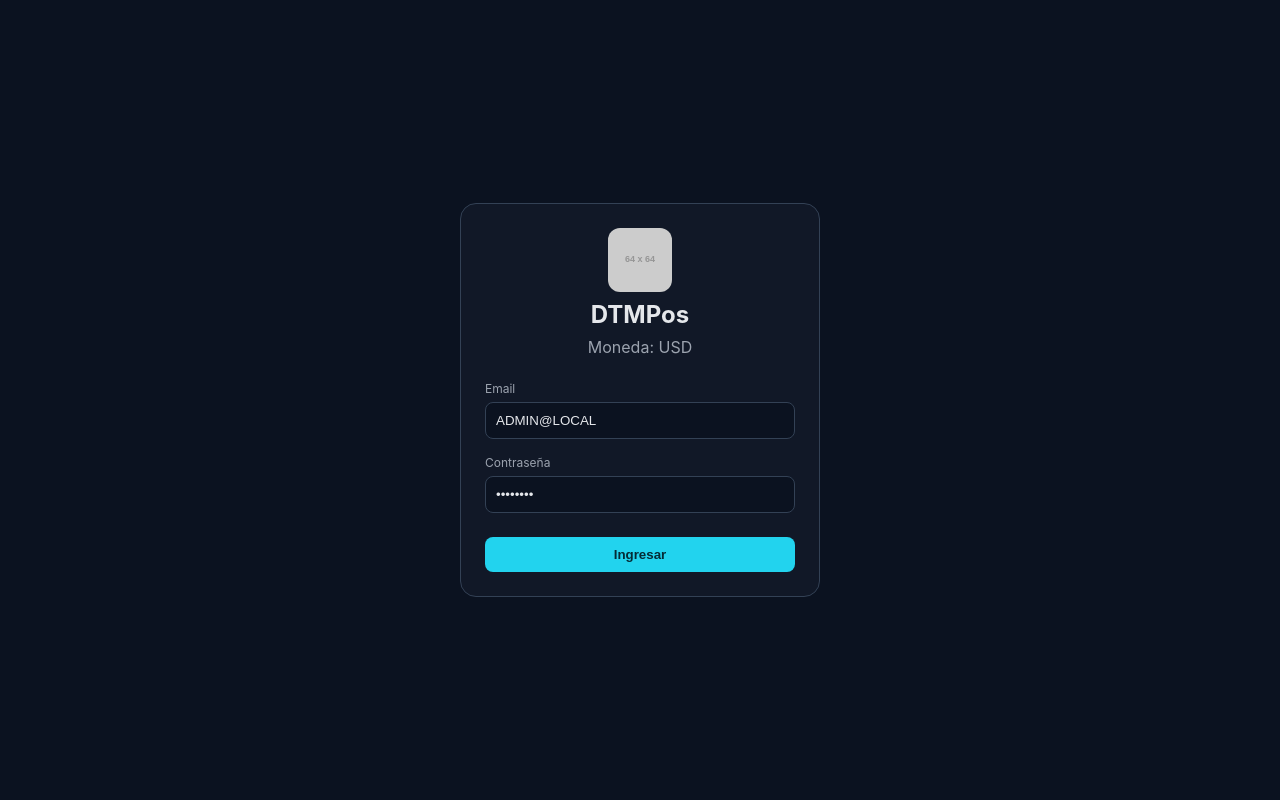
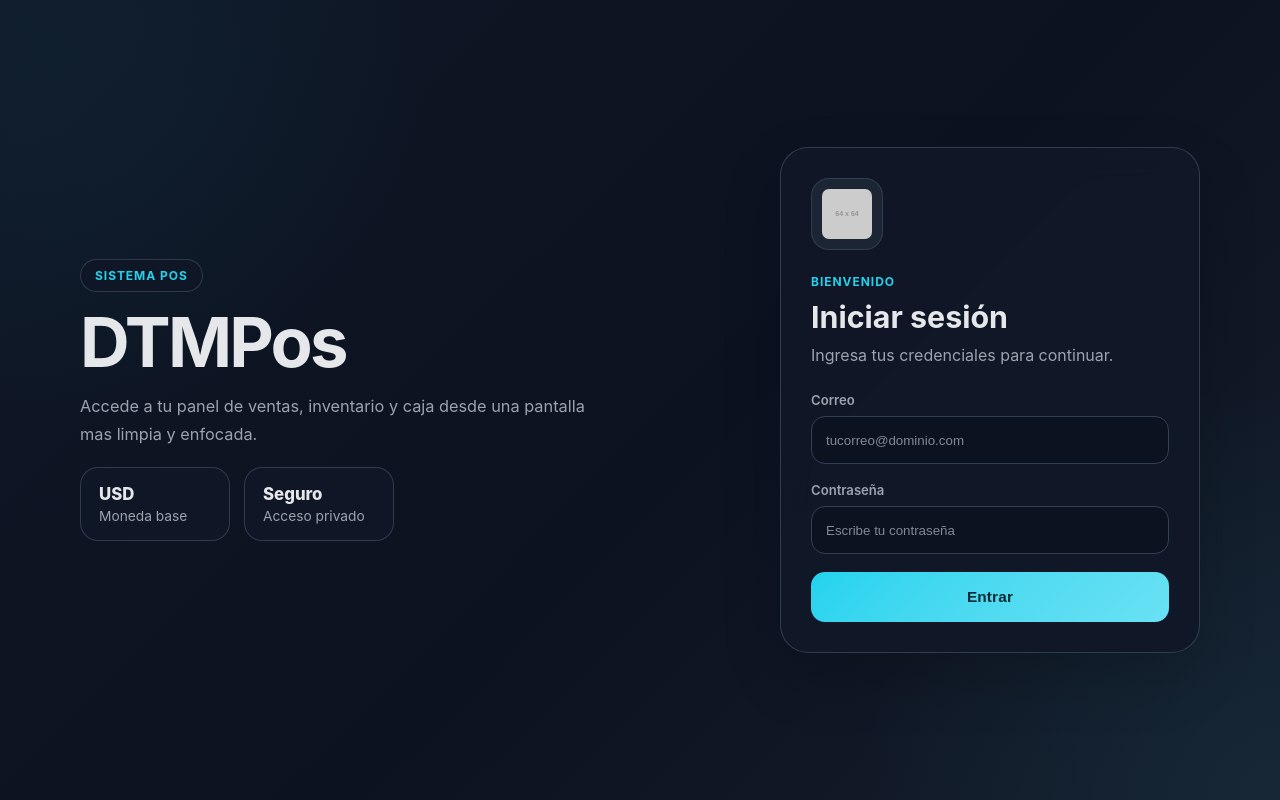
Before and after one commit to dtmmas/DTM_pos, a React (Vite) app in the folder client/: page /login in a window 1280 px wide. Built offline with nearby package versions, Linux system fonts and the light colour scheme; no server answers.

Commit message:
Refresh login screen experience

```diff
--- a/client/src/index.css
+++ b/client/src/index.css
@@ -155,6 +155,264 @@ input[type="file"]:focus {
 /* Login layout */
 .login { display:grid; place-items:center; height:100vh; padding:16px; }
 .login-card { width:360px; max-width:92vw; background: var(--card); border:1px solid var(--border); border-radius:16px; padding:24px; }
+
+.login-shell {
+  position: relative;
+  min-height: 100vh;
+  padding: 24px;
+  background:
+    radial-gradient(circle at top left, color-mix(in srgb, var(--accent) 14%, transparent), transparent 30%),
+    radial-gradient(circle at bottom right, color-mix(in srgb, var(--accent) 10%, transparent), transparent 28%),
+    var(--bg);
+  overflow: hidden;
+}
+
+.login-backdrop {
+  position: absolute;
+  inset: 0;
+  background:
+    linear-gradient(135deg, color-mix(in srgb, var(--card) 68%, transparent), transparent 55%),
+    linear-gradient(315deg, color-mix(in srgb, var(--surface) 52%, transparent), transparent 45%);
+  pointer-events: none;
+}
+
+.login-layout {
+  position: relative;
+  z-index: 1;
+  min-height: calc(100vh - 48px);
+  max-width: 1120px;
+  margin: 0 auto;
+  display: grid;
+  grid-template-columns: minmax(280px, 1fr) minmax(320px, 420px);
+  align-items: center;
+  gap: 32px;
+}
+
+.login-panel {
+  position: relative;
+}
+
+.login-panel--brand {
+  display: grid;
+  gap: 18px;
+  align-content: center;
+}
+
+.login-badge {
+  display: inline-flex;
+  width: fit-content;
+  padding: 8px 14px;
+  border-radius: 999px;
+  background: color-mix(in srgb, var(--card) 82%, transparent);
+  border: 1px solid color-mix(in srgb, var(--border) 85%, transparent);
+  color: var(--accent);
+  font-size: 12px;
+  font-weight: 700;
+  letter-spacing: 0.08em;
+  text-transform: uppercase;
+}
+
+.login-title {
+  margin: 0;
+  font-size: clamp(2.3rem, 6vw, 4.3rem);
+  line-height: 0.95;
+  letter-spacing: -0.04em;
+}
+
+.login-description {
+  max-width: 540px;
+  margin: 0;
+  color: var(--muted);
+  font-size: 1.02rem;
+  line-height: 1.7;
+}
+
+.login-highlights {
+  display: flex;
+  gap: 14px;
+  flex-wrap: wrap;
+}
+
+.login-highlight {
+  min-width: 150px;
+  padding: 16px 18px;
+  border-radius: 18px;
+  border: 1px solid color-mix(in srgb, var(--border) 90%, transparent);
+  background: color-mix(in srgb, var(--card) 88%, transparent);
+  backdrop-filter: blur(10px);
+}
+
+.login-highlight-value {
+  display: block;
+  font-size: 1.05rem;
+  font-weight: 800;
+  color: var(--text);
+}
+
+.login-highlight-label {
+  display: block;
+  margin-top: 4px;
+  color: var(--muted);
+  font-size: 0.86rem;
+}
+
+.login-panel--form {
+  display: flex;
+  justify-content: center;
+}
+
+.login-card-modern {
+  width: 100%;
+  padding: 30px;
+  border-radius: 28px;
+  border: 1px solid color-mix(in srgb, var(--border) 92%, transparent);
+  background: color-mix(in srgb, var(--card) 90%, transparent);
+  box-shadow: 0 24px 60px rgba(0, 0, 0, 0.16);
+  backdrop-filter: blur(16px);
+}
+
+.login-logo {
+  width: 72px;
+  height: 72px;
+  object-fit: contain;
+  border-radius: 18px;
+  margin-bottom: 18px;
+  background: color-mix(in srgb, var(--surface) 84%, transparent);
+  border: 1px solid color-mix(in srgb, var(--border) 88%, transparent);
+  padding: 10px;
+}
+
+.login-copy {
+  margin-bottom: 24px;
+}
+
+.login-copy h2 {
+  margin: 0 0 8px;
+  font-size: 1.9rem;
+}
+
+.login-copy p {
+  margin: 0;
+  color: var(--muted);
+  line-height: 1.6;
+}
+
+.login-eyebrow {
+  margin-bottom: 8px !important;
+  color: var(--accent) !important;
+  text-transform: uppercase;
+  letter-spacing: 0.08em;
+  font-size: 12px;
+  font-weight: 700;
+}
+
+.login-form {
+  display: grid;
+  gap: 18px;
+}
+
+.login-field {
+  display: grid;
+  gap: 8px;
+}
+
+.login-field label {
+  margin: 0;
+  color: var(--muted);
+  font-size: 0.82rem;
+  font-weight: 600;
+}
+
+.login-field input {
+  min-height: 48px;
+  padding: 12px 14px;
+  border-radius: 14px;
+  background: color-mix(in srgb, var(--modal) 92%, transparent);
+  transition: border-color 0.2s ease, box-shadow 0.2s ease, transform 0.2s ease;
+}
+
+.login-field input::placeholder {
+  text-transform: none;
+  color: color-mix(in srgb, var(--muted) 82%, transparent);
+}
+
+.login-field input:focus {
+  outline: none;
+  border-color: color-mix(in srgb, var(--accent) 60%, var(--border));
+  box-shadow: 0 0 0 4px color-mix(in srgb, var(--accent) 18%, transparent);
+  transform: translateY(-1px);
+}
+
+.login-error {
+  padding: 12px 14px;
+  border-radius: 14px;
+  background: color-mix(in srgb, #ef4444 12%, transparent);
+  border: 1px solid color-mix(in srgb, #ef4444 35%, transparent);
+  color: #ef4444;
+  font-size: 0.92rem;
+}
+
+.login-submit {
+  min-height: 50px;
+  border-radius: 14px;
+  background: linear-gradient(135deg, var(--accent), color-mix(in srgb, var(--accent) 68%, #ffffff));
+  color: #052b35;
+  font-weight: 800;
+  font-size: 0.96rem;
+  letter-spacing: 0.01em;
+  transition: transform 0.2s ease, box-shadow 0.2s ease, opacity 0.2s ease;
+}
+
+.login-submit:hover:not(:disabled) {
+  transform: translateY(-1px);
+  box-shadow: 0 14px 30px color-mix(in srgb, var(--accent) 18%, transparent);
+}
+
+.login-submit:disabled {
+  opacity: 0.7;
+  cursor: wait;
+}
+
+@media (max-width: 900px) {
+  .login-layout {
+    grid-template-columns: 1fr;
+    gap: 20px;
+  }
+
+  .login-panel--brand {
+    text-align: center;
+    justify-items: center;
+  }
+
+  .login-highlights {
+    justify-content: center;
+  }
+}
+
+@media (max-width: 640px) {
+  .login-shell {
+    padding: 16px;
+  }
+
+  .login-layout {
+    min-height: calc(100vh - 32px);
+  }
+
+  .login-card-modern {
+    padding: 22px;
+    border-radius: 22px;
+  }
+
+  .login-highlights {
+    display: grid;
+    grid-template-columns: 1fr;
+    width: 100%;
+  }
+
+  .login-highlight {
+    min-width: 0;
+  }
+}
 
 .danger-btn {
   background: #ef4444;
--- a/client/src/pages/Login.tsx
+++ b/client/src/pages/Login.tsx
@@ -7,47 +7,84 @@ export default function Login() {
   const navigate = useNavigate()
   const { login } = useAuthStore()
   const config = useConfigStore(s => s.config)
-  const [email, setEmail] = useState('admin@local')
-  const [password, setPassword] = useState('admin123')
+  const [email, setEmail] = useState('')
+  const [password, setPassword] = useState('')
   const [error, setError] = useState<string | null>(null)
+  const [isSubmitting, setIsSubmitting] = useState(false)
 
   const onSubmit = async (e: React.FormEvent) => {
     e.preventDefault()
-    const ok = await login(email, password)
+    setError(null)
+    setIsSubmitting(true)
+    const ok = await login(email.trim(), password)
+    setIsSubmitting(false)
     if (ok) navigate('/')
     else setError('Credenciales inválidas')
   }
 
   return (
-    <div style={{ display: 'grid', placeItems: 'center', height: '100vh', padding: 16 }}>
-      <div style={{ width: 360, maxWidth: '92vw', background: 'var(--card)', border: '1px solid var(--border)', borderRadius: 16, padding: 24 }}>
-        {config?.logoUrl && <img src={config.logoUrl} alt="logo" style={{ width: 64, height: 64, borderRadius: 12, display: 'block', margin: '0 auto 8px' }} />}
-        <h1 style={{ textAlign: 'center', margin: '0 0 8px 0', fontSize: '1.5rem' }}>{config?.name ?? 'DTMPos'}</h1>
-        <p style={{ textAlign: 'center', margin: '0 0 24px 0', color: 'var(--muted)' }}>Moneda: {config?.currency ?? 'USD'}</p>
-        <form onSubmit={onSubmit}>
-          <label style={{ display: 'block', fontSize: 12, color: 'var(--muted)', marginBottom: 6 }}>Email</label>
+    <div className="login-shell">
+      <div className="login-backdrop" aria-hidden="true" />
+      <div className="login-layout">
+        <section className="login-panel login-panel--brand">
+          <div className="login-badge">Sistema POS</div>
+          <h1 className="login-title">{config?.name ?? 'DTMPos'}</h1>
+          <p className="login-description">
+            Accede a tu panel de ventas, inventario y caja desde una pantalla mas limpia y enfocada.
+          </p>
+          <div className="login-highlights">
+            <div className="login-highlight">
+              <span className="login-highlight-value">{config?.currency ?? 'USD'}</span>
+              <span className="login-highlight-label">Moneda base</span>
+            </div>
+            <div className="login-highlight">
+              <span className="login-highlight-value">Seguro</span>
+              <span className="login-highlight-label">Acceso privado</span>
+            </div>
+          </div>
+        </section>
+
+        <section className="login-panel login-panel--form">
+          <div className="login-card-modern">
+            {config?.logoUrl && <img src={config.logoUrl} alt="logo" className="login-logo" />}
+            <div className="login-copy">
+              <p className="login-eyebrow">Bienvenido</p>
+              <h2>Iniciar sesión</h2>
+              <p>Ingresa tus credenciales para continuar.</p>
+            </div>
+
+            <form className="login-form" onSubmit={onSubmit}>
+              <div className="login-field">
+                <label htmlFor="email">Correo</label>
                 <input
+                  id="email"
+                  autoComplete="username"
                   value={email}
                   onChange={(e) => setEmail(e.target.value)}
-            placeholder="email"
-            style={{ width: '100%', padding: '10px', borderRadius: 8, border: '1px solid var(--border)', background: 'var(--modal)', color: 'var(--text)', marginBottom: 16 }}
+                  placeholder="tucorreo@dominio.com"
                 />
-          <label style={{ display: 'block', fontSize: 12, color: 'var(--muted)', marginBottom: 6 }}>Contraseña</label>
+              </div>
+
+              <div className="login-field">
+                <label htmlFor="password">Contraseña</label>
                 <input
+                  id="password"
                   type="password"
+                  autoComplete="current-password"
                   value={password}
                   onChange={(e) => setPassword(e.target.value)}
-            placeholder="contraseña"
-            style={{ width: '100%', padding: '10px', borderRadius: 8, border: '1px solid var(--border)', background: 'var(--modal)', color: 'var(--text)' }}
+                  placeholder="Escribe tu contraseña"
                 />
-          {error && <div style={{ color: '#ef4444', marginTop: 12, fontSize: 14, textAlign: 'center' }}>{error}</div>}
-          <button
-            type="submit"
-            style={{ width: '100%', marginTop: 24, padding: '10px', borderRadius: 8, border: 0, background: 'var(--accent)', color: '#052b35', fontWeight: 700, cursor: 'pointer' }}
-          >
-            Ingresar
+              </div>
+
+              {error && <div className="login-error">{error}</div>}
+
+              <button className="login-submit" type="submit" disabled={isSubmitting}>
+                {isSubmitting ? 'Ingresando...' : 'Entrar'}
               </button>
             </form>
+          </div>
+        </section>
       </div>
     </div>
   )
```
Lines whose indentation alone changed are shown as unchanged.
